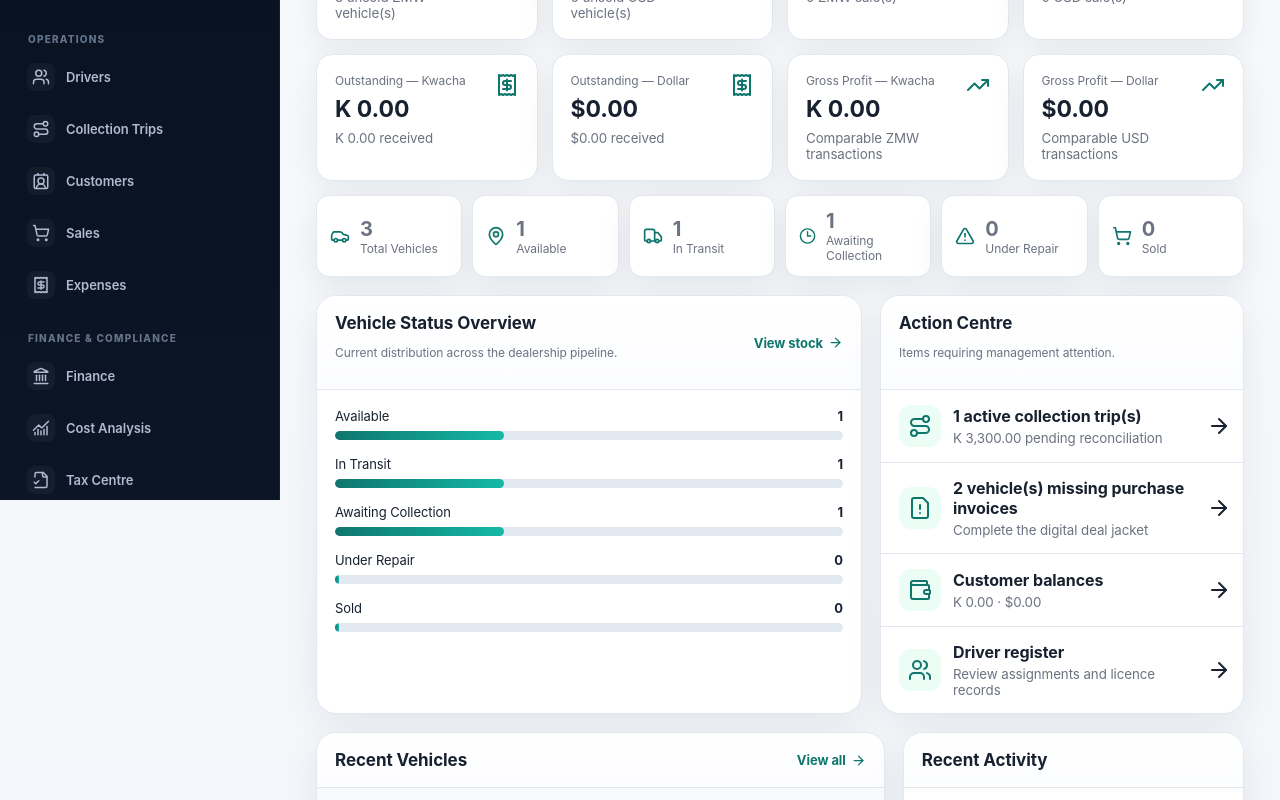
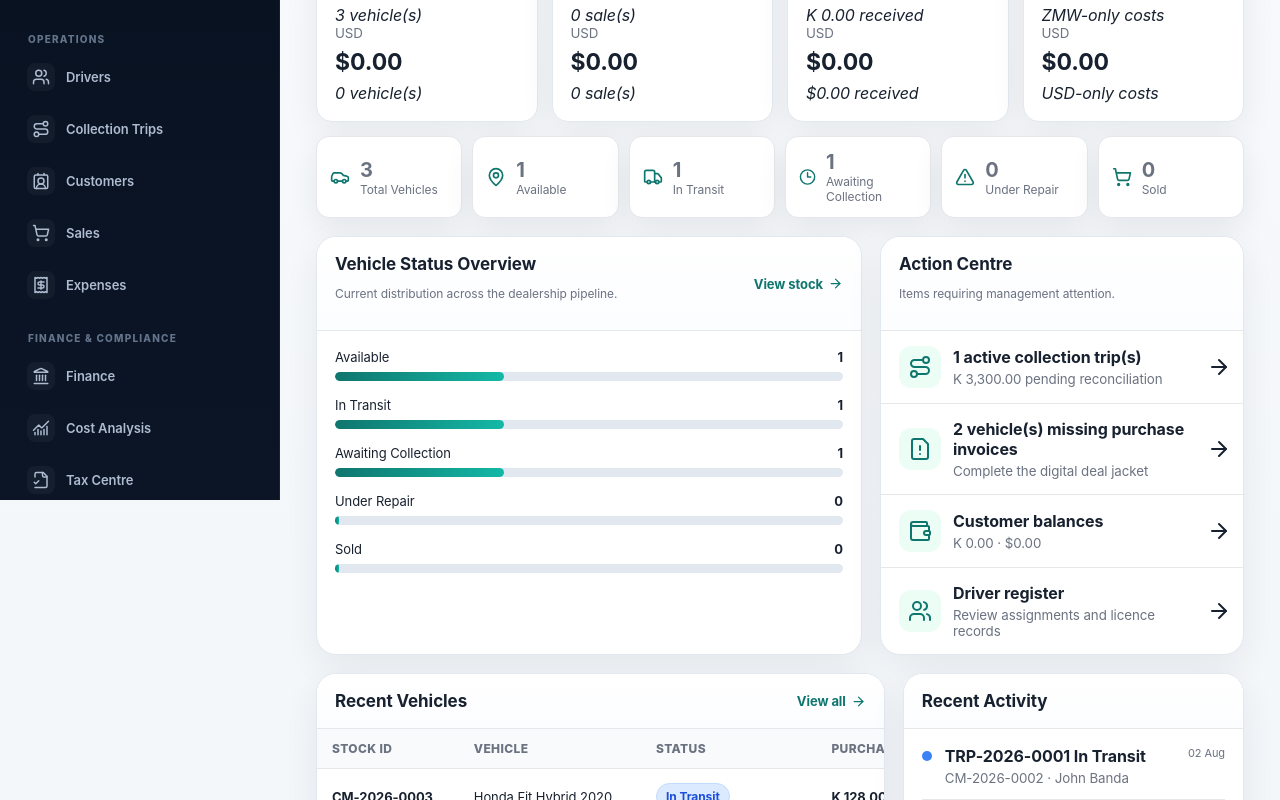
Before and after one commit to UpeLungu/covenant-motors, a Next.js app: page / in a window 1280 px wide. Shown: the part 300-1100 px from the top of the page. Built offline with nearby package versions, Linux system fonts and the light colour scheme.

Commit message:
Show ZMW line above USD and use accurate currency totals

```diff
--- a/app/page.tsx
+++ b/app/page.tsx
@@ -7,7 +7,8 @@ import {Vehicle} from "@/lib/types";
 import {loadTrips,tripSpent,CollectionTrip} from "@/lib/operations-store";
 import {loadSales,Sale} from "@/lib/sales-store";
 import {loadVehicleDocuments,loadVehicleExpenses,VehicleDocument,VehicleExpense} from "@/lib/ledger-store";
-import {Currency,formatCurrency,groupCurrencyAmounts,normalizeCurrency} from "@/lib/currency";
+import {CurrencyTotals,formatCurrency,groupCurrencyAmounts,normalizeCurrency} from "@/lib/currency";
+import {saleProfitAnalysis,stockValueTotals} from "@/lib/financial-analysis";
 
 const money=(n:number)=>formatCurrency(n,"ZMW");
 const badge=(status:string)=>status==="Available"?"available":status==="In Transit"?"transit":status==="Sold"?"sold":"awaiting";
@@ -17,66 +18,32 @@ export default function Dashboard(){
  useEffect(()=>{setVehicles(loadVehicles());setTrips(loadTrips());setSales(loadSales());setExpenses(loadVehicleExpenses());setDocuments(loadVehicleDocuments())},[]);
  const stats=useMemo(()=>{
   const unsold=vehicles.filter(v=>v.status!=="Sold");
-  const available=vehicles.filter(v=>v.status==="Available").length;
-  const transit=vehicles.filter(v=>v.status==="In Transit").length;
-  const awaiting=vehicles.filter(v=>v.status==="Awaiting Collection").length;
-  const repair=vehicles.filter(v=>v.status==="Under Repair").length;
-  const sold=vehicles.filter(v=>v.status==="Sold").length;
-  const stock=groupCurrencyAmounts(unsold,v=>v.totalCost,v=>v.purchaseCurrency);
-  const stockCount={ZMW:unsold.filter(v=>normalizeCurrency(v.purchaseCurrency)==="ZMW").length,USD:unsold.filter(v=>normalizeCurrency(v.purchaseCurrency)==="USD").length};
+  const stock=stockValueTotals(vehicles,expenses);
   const revenue=groupCurrencyAmounts(sales,s=>s.sellingPrice,s=>s.currency);
-  const salesCount={ZMW:sales.filter(s=>normalizeCurrency(s.currency)==="ZMW").length,USD:sales.filter(s=>normalizeCurrency(s.currency)==="USD").length};
   const received=groupCurrencyAmounts(sales,s=>s.amountPaid,s=>s.currency);
   const outstanding=groupCurrencyAmounts(sales,s=>s.balance,s=>s.currency);
-  const comparableSales=sales.filter(s=>!s.mixedCurrency);
-  const profit=groupCurrencyAmounts(comparableSales,s=>s.profit,s=>s.currency);
-  const mixedProfit=sales.filter(s=>s.mixedCurrency).length;
+  const profit:CurrencyTotals={ZMW:0,USD:0};let mixedProfit=0;
+  sales.forEach(s=>{const analysis=saleProfitAnalysis(s,vehicles.find(v=>v.id===s.vehicleId),expenses);if(analysis.mixed)mixedProfit++;else profit[analysis.currency]+=analysis.profit});
+  const stockCount={ZMW:unsold.filter(v=>normalizeCurrency(v.purchaseCurrency)==="ZMW").length,USD:unsold.filter(v=>normalizeCurrency(v.purchaseCurrency)==="USD").length};
+  const salesCount={ZMW:sales.filter(s=>normalizeCurrency(s.currency)==="ZMW").length,USD:sales.filter(s=>normalizeCurrency(s.currency)==="USD").length};
   const activeTrips=trips.filter(t=>t.status!=="Reconciled").length;
-  const unreconciled=trips.filter(t=>t.status!=="Reconciled").reduce((s,t)=>s+Math.abs(t.advance-tripSpent(t)),0);
-  const missingDocs=vehicles.filter(v=>!documents.some(d=>d.vehicleId===v.id&&d.type==="Purchase Invoice")).length;
-  return {available,transit,awaiting,repair,sold,stock,stockCount,revenue,salesCount,received,outstanding,profit,mixedProfit,activeTrips,unreconciled,missingDocs,total:vehicles.length};
- },[vehicles,trips,sales,documents]);
- const activity=useMemo(()=>{
-  const rows=[
-   ...vehicles.map(v=>({date:v.createdAt,title:`${v.stockId} registered`,detail:`${v.make} ${v.model} ${v.year}`,kind:"vehicle"})),
-   ...expenses.map(x=>{const v=vehicles.find(v=>v.id===x.vehicleId);return {date:x.createdAt,title:`${x.category} expense added`,detail:`${v?.stockId||"Vehicle"} · ${formatCurrency(x.amount,normalizeCurrency(x.currency))}`,kind:"expense"}}),
-   ...trips.map(t=>({date:t.departureDate,title:`${t.tripId} ${t.status}`,detail:`${t.vehicleStockId} · ${t.driverName}`,kind:"trip"})),
-   ...sales.map(s=>({date:s.createdAt,title:`${s.saleId} completed`,detail:`${s.stockId} · ${formatCurrency(s.sellingPrice,normalizeCurrency(s.currency))}`,kind:"sale"}))
-  ];
-  return rows.sort((a,b)=>new Date(b.date).getTime()-new Date(a.date).getTime()).slice(0,7);
- },[vehicles,expenses,trips,sales]);
+  return {available:vehicles.filter(v=>v.status==="Available").length,transit:vehicles.filter(v=>v.status==="In Transit").length,awaiting:vehicles.filter(v=>v.status==="Awaiting Collection").length,repair:vehicles.filter(v=>v.status==="Under Repair").length,sold:vehicles.filter(v=>v.status==="Sold").length,stock,stockCount,revenue,salesCount,received,outstanding,profit,mixedProfit,activeTrips,unreconciled:trips.filter(t=>t.status!=="Reconciled").reduce((s,t)=>s+Math.abs(t.advance-tripSpent(t)),0),missingDocs:vehicles.filter(v=>!documents.some(d=>d.vehicleId===v.id&&d.type==="Purchase Invoice")).length,total:vehicles.length};
+ },[vehicles,trips,sales,expenses,documents]);
+ const activity=useMemo(()=>[...vehicles.map(v=>({date:v.createdAt,title:`${v.stockId} registered`,detail:`${v.make} ${v.model} ${v.year}`,kind:"vehicle"})),...expenses.map(x=>{const v=vehicles.find(v=>v.id===x.vehicleId);return {date:x.createdAt,title:`${x.category} expense added`,detail:`${v?.stockId||"Vehicle"} · ${formatCurrency(x.amount,normalizeCurrency(x.currency))}`,kind:"expense"}}),...trips.map(t=>({date:t.departureDate,title:`${t.tripId} ${t.status}`,detail:`${t.vehicleStockId} · ${t.driverName}`,kind:"trip"})),...sales.map(s=>({date:s.createdAt,title:`${s.saleId} completed`,detail:`${s.stockId} · ${formatCurrency(s.sellingPrice,normalizeCurrency(s.currency))}`,kind:"sale"}))].sort((a,b)=>new Date(b.date).getTime()-new Date(a.date).getTime()).slice(0,7),[vehicles,expenses,trips,sales]);
  const maxStatus=Math.max(1,stats.total);
- const CurrencyCard=({title,amount,currency,note,icon}:{title:string;amount:number;currency:Currency;note:string;icon:React.ReactNode})=><div className={`kpi-card currency-card ${currency.toLowerCase()}-card`}><div><span>{title}</span><strong>{formatCurrency(amount,currency)}</strong><small>{note}</small></div>{icon}</div>;
+ const DualCurrencyCard=({title,values,zmwNote,usdNote,icon}:{title:string;values:CurrencyTotals;zmwNote:string;usdNote:string;icon:React.ReactNode})=><div className="kpi-card dual-currency-card"><div className="dual-currency-content"><span>{title}</span><div className="currency-line"><small>ZMW</small><strong>{formatCurrency(values.ZMW,"ZMW")}</strong><em>{zmwNote}</em></div><div className="currency-line usd-line"><small>USD</small><strong>{formatCurrency(values.USD,"USD")}</strong><em>{usdNote}</em></div></div>{icon}</div>;
  return <>
   <div className="dashboard-hero"><div><span className="eyebrow">DEALERSHIP CONTROL CENTRE</span><h1>Covenant Motors Dashboard</h1><p>Live visibility across inventory, collection trips, sales, costs and outstanding actions.</p></div><div className="quick-actions"><Link className="button" href="/vehicles/new"><Plus size={17}/>Add Vehicle</Link><Link className="button secondary" href="/trips"><Route size={17}/>Assign Trip</Link><Link className="button secondary" href="/sales"><ShoppingCart size={17}/>Record Sale</Link></div></div>
   <div className="dashboard-kpis currency-dashboard-kpis">
-   <CurrencyCard title="Stock Value — Kwacha" amount={stats.stock.ZMW} currency="ZMW" note={`${stats.stockCount.ZMW} unsold ZMW vehicle(s)`} icon={<Wallet/>}/>
-   <CurrencyCard title="Stock Value — Dollar" amount={stats.stock.USD} currency="USD" note={`${stats.stockCount.USD} unsold USD vehicle(s)`} icon={<Wallet/>}/>
-   <CurrencyCard title="Sales — Kwacha" amount={stats.revenue.ZMW} currency="ZMW" note={`${stats.salesCount.ZMW} ZMW sale(s)`} icon={<ShoppingCart/>}/>
-   <CurrencyCard title="Sales — Dollar" amount={stats.revenue.USD} currency="USD" note={`${stats.salesCount.USD} USD sale(s)`} icon={<ShoppingCart/>}/>
+   <DualCurrencyCard title="Unsold Stock Value" values={stats.stock} zmwNote={`${stats.stockCount.ZMW} vehicle(s)`} usdNote={`${stats.stockCount.USD} vehicle(s)`} icon={<Wallet/>}/>
+   <DualCurrencyCard title="Sales Revenue" values={stats.revenue} zmwNote={`${stats.salesCount.ZMW} sale(s)`} usdNote={`${stats.salesCount.USD} sale(s)`} icon={<ShoppingCart/>}/>
+   <DualCurrencyCard title="Outstanding Balances" values={stats.outstanding} zmwNote={`${formatCurrency(stats.received.ZMW,"ZMW")} received`} usdNote={`${formatCurrency(stats.received.USD,"USD")} received`} icon={<Receipt/>}/>
+   <DualCurrencyCard title="Comparable Gross Profit" values={stats.profit} zmwNote="ZMW-only costs" usdNote="USD-only costs" icon={<TrendingUp/>}/>
   </div>
-  <div className="dashboard-kpis secondary-currency-kpis">
-   <CurrencyCard title="Outstanding — Kwacha" amount={stats.outstanding.ZMW} currency="ZMW" note={`${formatCurrency(stats.received.ZMW,"ZMW")} received`} icon={<Receipt/>}/>
-   <CurrencyCard title="Outstanding — Dollar" amount={stats.outstanding.USD} currency="USD" note={`${formatCurrency(stats.received.USD,"USD")} received`} icon={<Receipt/>}/>
-   <CurrencyCard title="Gross Profit — Kwacha" amount={stats.profit.ZMW} currency="ZMW" note="Comparable ZMW transactions" icon={<TrendingUp/>}/>
-   <CurrencyCard title="Gross Profit — Dollar" amount={stats.profit.USD} currency="USD" note="Comparable USD transactions" icon={<TrendingUp/>}/>
-  </div>
-  {stats.mixedProfit>0&&<div className="summary-item section-gap"><span>Mixed-currency profit review</span><strong>{stats.mixedProfit} sale(s) require manual profit analysis because purchase and sale currencies differ.</strong></div>}
-  <div className="status-strip">
-   <Link href="/vehicles"><Car/><span><b>{stats.total}</b>Total Vehicles</span></Link><Link href="/vehicles"><MapPin/><span><b>{stats.available}</b>Available</span></Link><Link href="/vehicles"><Truck/><span><b>{stats.transit}</b>In Transit</span></Link><Link href="/vehicles"><Clock3/><span><b>{stats.awaiting}</b>Awaiting Collection</span></Link><Link href="/vehicles"><AlertTriangle/><span><b>{stats.repair}</b>Under Repair</span></Link><Link href="/sales"><ShoppingCart/><span><b>{stats.sold}</b>Sold</span></Link>
-  </div>
-  <div className="dashboard-grid">
-   <section className="panel"><div className="panel-head"><div><h2>Vehicle Status Overview</h2><p className="muted tiny">Current distribution across the dealership pipeline.</p></div><Link href="/vehicles">View stock <ArrowRight size={15}/></Link></div><div className="panel-body status-bars">{[['Available',stats.available],['In Transit',stats.transit],['Awaiting Collection',stats.awaiting],['Under Repair',stats.repair],['Sold',stats.sold]].map(([label,value])=><div key={String(label)}><div className="bar-label"><span>{label}</span><b>{value}</b></div><div className="bar-track"><span style={{width:`${Number(value)/maxStatus*100}%`}}/></div></div>)}</div></section>
-   <section className="panel"><div className="panel-head"><div><h2>Action Centre</h2><p className="muted tiny">Items requiring management attention.</p></div></div><div className="attention-list">
-    <Link href="/trips"><div className="attention-icon"><Route/></div><span><b>{stats.activeTrips} active collection trip(s)</b><small>{money(stats.unreconciled)} pending reconciliation</small></span><ArrowRight/></Link>
-    <Link href="/vehicles"><div className="attention-icon"><FileWarning/></div><span><b>{stats.missingDocs} vehicle(s) missing purchase invoices</b><small>Complete the digital deal jacket</small></span><ArrowRight/></Link>
-    <Link href="/sales"><div className="attention-icon"><Wallet/></div><span><b>Customer balances</b><small>{formatCurrency(stats.outstanding.ZMW,"ZMW")} · {formatCurrency(stats.outstanding.USD,"USD")}</small></span><ArrowRight/></Link>
-    <Link href="/drivers"><div className="attention-icon"><Users/></div><span><b>Driver register</b><small>Review assignments and licence records</small></span><ArrowRight/></Link>
-   </div></section>
-  </div>
-  <div className="dashboard-grid lower-grid">
-   <section className="panel"><div className="panel-head"><h2>Recent Vehicles</h2><Link href="/vehicles">View all <ArrowRight size={15}/></Link></div><div className="table-wrap"><table><thead><tr><th>Stock ID</th><th>Vehicle</th><th>Status</th><th>Cost</th><th>Currency</th></tr></thead><tbody>{vehicles.slice().sort((a,b)=>new Date(b.createdAt).getTime()-new Date(a.createdAt).getTime()).slice(0,6).map(v=><tr key={v.id}><td><Link href={`/vehicles/${v.id}`}><b>{v.stockId}</b></Link></td><td>{v.make} {v.model} {v.year}</td><td><span className={`badge ${badge(v.status)}`}>{v.status}</span></td><td><b>{formatCurrency(v.totalCost,normalizeCurrency(v.purchaseCurrency))}</b></td><td><b>{normalizeCurrency(v.purchaseCurrency)}</b></td></tr>)}</tbody></table>{!vehicles.length&&<div className="empty">No vehicles registered.</div>}</div></section>
-   <section className="panel"><div className="panel-head"><h2>Recent Activity</h2></div><div className="activity-list">{activity.map((x,i)=><div key={`${x.date}-${i}`}><div className={`activity-dot ${x.kind}`}/><span><b>{x.title}</b><small>{x.detail}</small></span><time>{new Date(x.date).toLocaleDateString("en-ZM",{day:"2-digit",month:"short"})}</time></div>)}{!activity.length&&<div className="empty">No recent activity.</div>}</div></section>
-  </div>
+  {stats.mixedProfit>0&&<div className="summary-item section-gap"><span>Mixed-currency profit review</span><strong>{stats.mixedProfit} sale(s) contain costs in both currencies and are excluded from automatic profit totals.</strong></div>}
+  <div className="status-strip"><Link href="/vehicles"><Car/><span><b>{stats.total}</b>Total Vehicles</span></Link><Link href="/vehicles"><MapPin/><span><b>{stats.available}</b>Available</span></Link><Link href="/vehicles"><Truck/><span><b>{stats.transit}</b>In Transit</span></Link><Link href="/vehicles"><Clock3/><span><b>{stats.awaiting}</b>Awaiting Collection</span></Link><Link href="/vehicles"><AlertTriangle/><span><b>{stats.repair}</b>Under Repair</span></Link><Link href="/sales"><ShoppingCart/><span><b>{stats.sold}</b>Sold</span></Link></div>
+  <div className="dashboard-grid"><section className="panel"><div className="panel-head"><div><h2>Vehicle Status Overview</h2><p className="muted tiny">Current distribution across the dealership pipeline.</p></div><Link href="/vehicles">View stock <ArrowRight size={15}/></Link></div><div className="panel-body status-bars">{[['Available',stats.available],['In Transit',stats.transit],['Awaiting Collection',stats.awaiting],['Under Repair',stats.repair],['Sold',stats.sold]].map(([label,value])=><div key={String(label)}><div className="bar-label"><span>{label}</span><b>{value}</b></div><div className="bar-track"><span style={{width:`${Number(value)/maxStatus*100}%`}}/></div></div>)}</div></section>
+   <section className="panel"><div className="panel-head"><div><h2>Action Centre</h2><p className="muted tiny">Items requiring management attention.</p></div></div><div className="attention-list"><Link href="/trips"><div className="attention-icon"><Route/></div><span><b>{stats.activeTrips} active collection trip(s)</b><small>{money(stats.unreconciled)} pending reconciliation</small></span><ArrowRight/></Link><Link href="/vehicles"><div className="attention-icon"><FileWarning/></div><span><b>{stats.missingDocs} vehicle(s) missing purchase invoices</b><small>Complete the digital deal jacket</small></span><ArrowRight/></Link><Link href="/sales"><div className="attention-icon"><Wallet/></div><span><b>Customer balances</b><small>{formatCurrency(stats.outstanding.ZMW,"ZMW")} · {formatCurrency(stats.outstanding.USD,"USD")}</small></span><ArrowRight/></Link><Link href="/drivers"><div className="attention-icon"><Users/></div><span><b>Driver register</b><small>Review assignments and licence records</small></span><ArrowRight/></Link></div></section></div>
+  <div className="dashboard-grid lower-grid"><section className="panel"><div className="panel-head"><h2>Recent Vehicles</h2><Link href="/vehicles">View all <ArrowRight size={15}/></Link></div><div className="table-wrap"><table><thead><tr><th>Stock ID</th><th>Vehicle</th><th>Status</th><th>Purchase Price</th><th>Currency</th></tr></thead><tbody>{vehicles.slice().sort((a,b)=>new Date(b.createdAt).getTime()-new Date(a.createdAt).getTime()).slice(0,6).map(v=><tr key={v.id}><td><Link href={`/vehicles/${v.id}`}><b>{v.stockId}</b></Link></td><td>{v.make} {v.model} {v.year}</td><td><span className={`badge ${badge(v.status)}`}>{v.status}</span></td><td><b>{formatCurrency(Number(v.originalPurchasePrice??v.purchasePrice),normalizeCurrency(v.purchaseCurrency))}</b></td><td><b>{normalizeCurrency(v.purchaseCurrency)}</b></td></tr>)}</tbody></table>{!vehicles.length&&<div className="empty">No vehicles registered.</div>}</div></section><section className="panel"><div className="panel-head"><h2>Recent Activity</h2></div><div className="activity-list">{activity.map((x,i)=><div key={`${x.date}-${i}`}><div className={`activity-dot ${x.kind}`}/><span><b>{x.title}</b><small>{x.detail}</small></span><time>{new Date(x.date).toLocaleDateString("en-ZM",{day:"2-digit",month:"short"})}</time></div>)}{!activity.length&&<div className="empty">No recent activity.</div>}</div></section></div>
  </>;
 }
```
